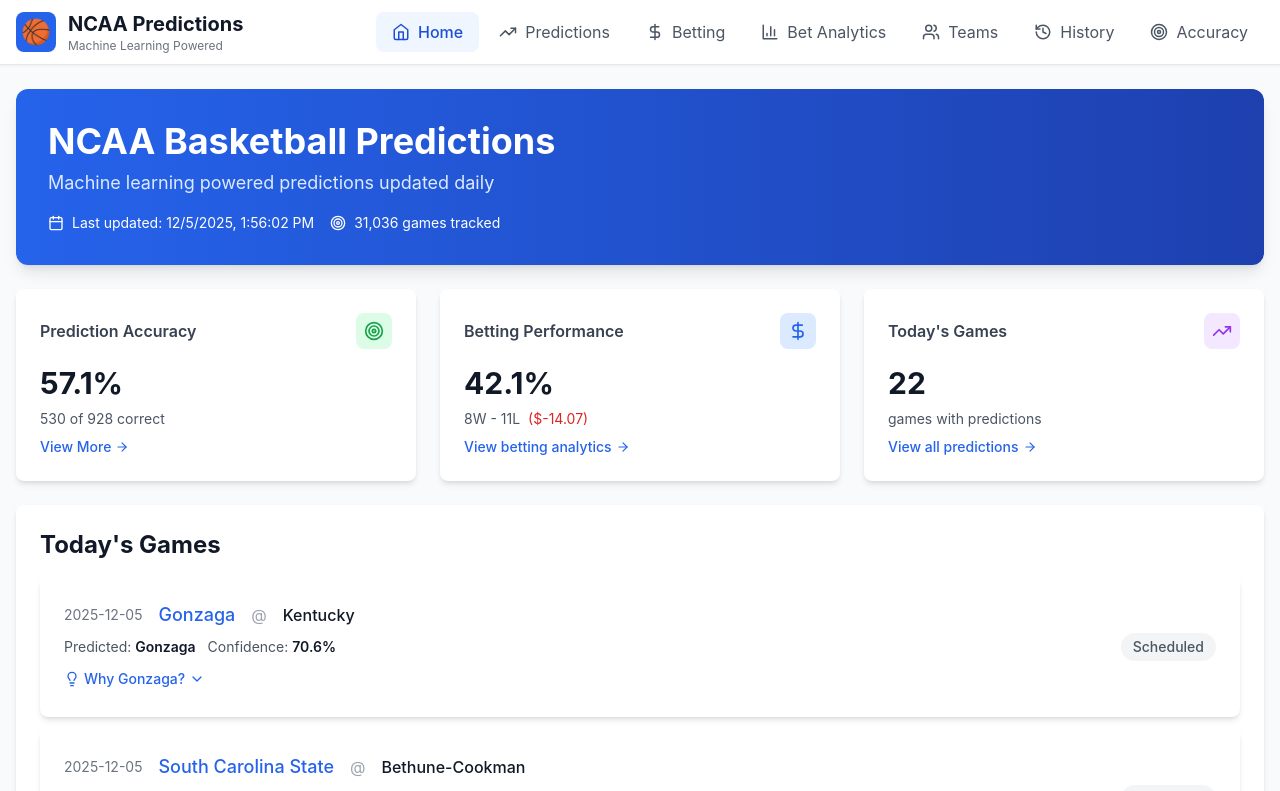
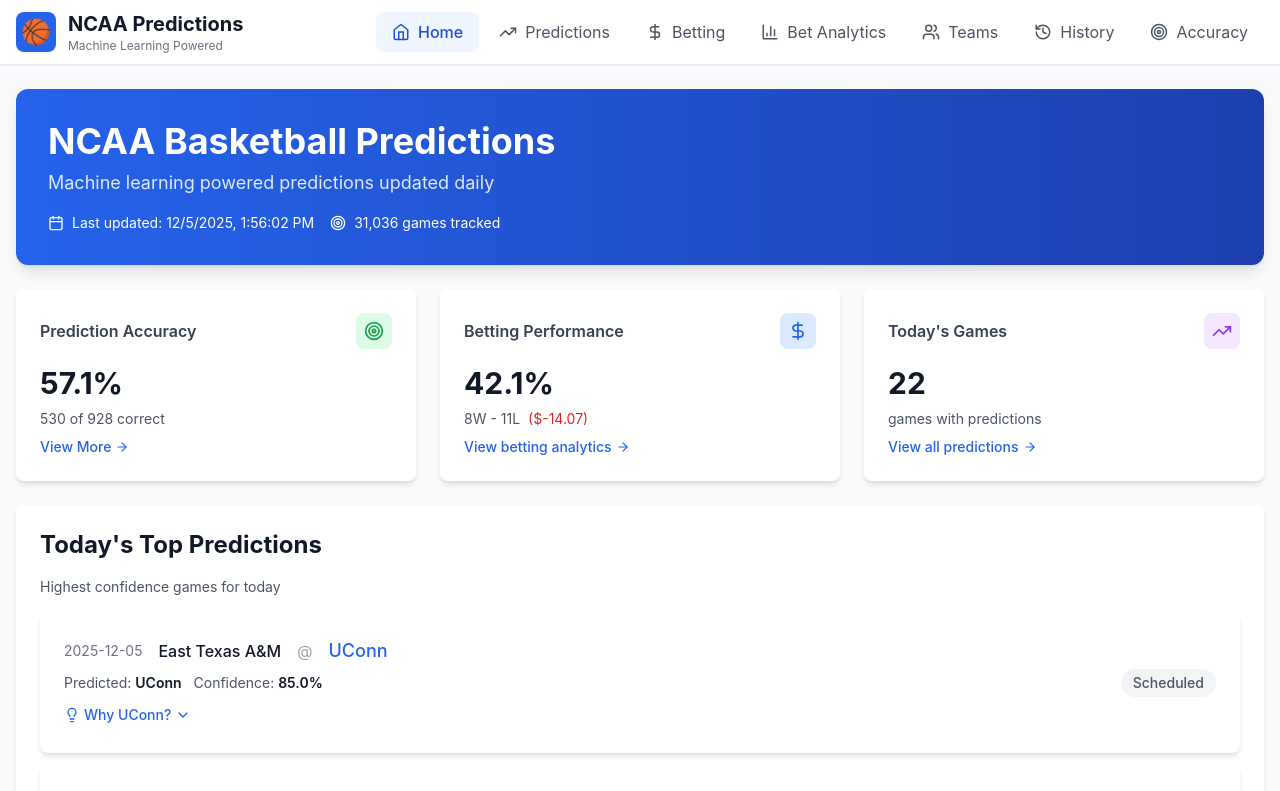
Before and after one commit to jgamblin/NCAA-Prediction, a React (Vite) app in the folder frontend/: page / in a window 1280 px wide. Shown: the top 791 px of the page. Built offline with nearby package versions, Linux system fonts and the light colour scheme.

Commit message:
Show highest confidence games on homepage
Homepage now displays:
- Top 5 most confident predictions (sorted by confidence)
- Updated section title: 'Today's Top Predictions'
- Added subtitle: 'Highest confidence games for today'

This ensures users see the model's best predictions first.

```diff
--- a/frontend/src/pages/HomePage.jsx
+++ b/frontend/src/pages/HomePage.jsx
@@ -21,7 +21,14 @@ export default function HomePage() {
           fetchMetadata()
         ])
 
-        setTodayGames(games)
+        // Sort games by confidence (highest first) to show best predictions
+        const sortedGames = games.sort((a, b) => {
+          const confA = a.confidence || 0
+          const confB = b.confidence || 0
+          return confB - confA  // Descending order
+        })
+
+        setTodayGames(sortedGames)
         setBettingSummary(betting)
         setAccuracy(acc)
         setMetadata(meta)
@@ -148,7 +155,8 @@ export default function HomePage() {
       {/* Today's Games List */}
       {todayGames.length > 0 ? (
         <div className="card">
-          <h2 className="text-2xl font-bold mb-4">Today's Games</h2>
+          <h2 className="text-2xl font-bold mb-4">Today's Top Predictions</h2>
+          <p className="text-sm text-gray-600 mb-4">Highest confidence games for today</p>
           <div className="space-y-3">
             {todayGames.slice(0, 5).map((game) => (
               <GameCard
```
